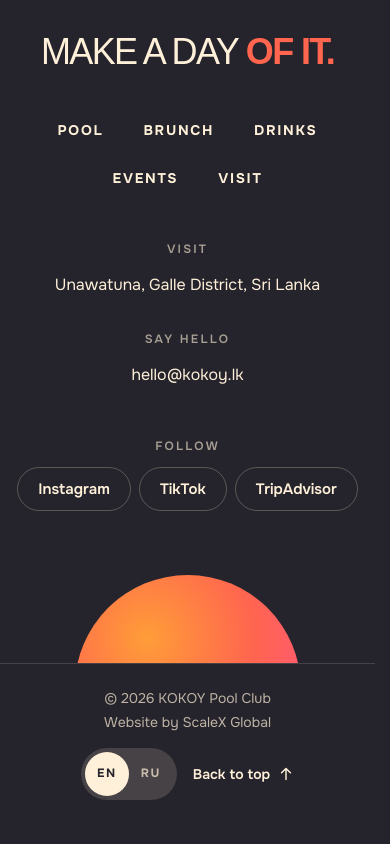
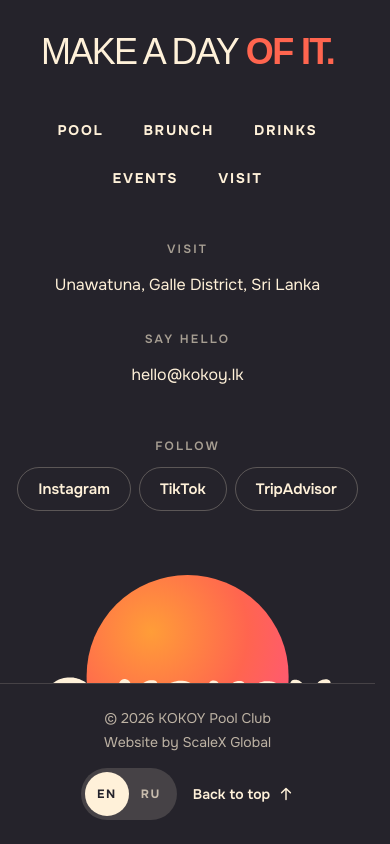
Before and after one commit to ScaleX-Dev/Kokoy, a Next.js app: page /en in a window 390 px wide. Shown: the part 10053-10897 px from the top of the page. Built offline with nearby package versions, Linux system fonts and the light colour scheme; no server answers; a web font is replaced by a local one.

Commit message:
footer pdate

```diff
--- a/src/app/globals.css
+++ b/src/app/globals.css
@@ -137,13 +137,6 @@
    the scrollbar and would push the final "Y" past the edge on desktop. */
 @utility wordmark-stage {
   container-type: inline-size;
-}
-@utility wordmark-fit {
-  font-family: var(--font-display);
-  font-weight: 900;
-  letter-spacing: -0.04em;
-  font-size: calc((100cqw - var(--pad) * 2) / 4.56);
-  line-height: 0.8;
 }
 
 /* Hero content waits for GSAP when JS and motion are on; the fallback keeps it from staying hidden. */
--- a/src/components/sections/Footer.tsx
+++ b/src/components/sections/Footer.tsx
@@ -8,21 +8,22 @@ import Rich from "../ui/Rich";
 import LangSwitch from "../ui/LangSwitch";
 import { useAnchor } from "../ui/Buttons";
 import { ArrowIcon } from "../ui/Icons";
+import { LogoMark, LogoWord } from "../ui/Wordmark";
 
-/** Everything centred on one axis: sign-off, links, address, socials, then the sunset wordmark. */
+/** Everything centred on one axis: sign-off, links, address, socials, then the logo at sunset. */
 export default function Footer() {
   const { t, scrollTo } = useUI();
   const anchor = useAnchor();
   const root = useRef<HTMLElement>(null);
 
-  // As the page ends the sun sets behind the wordmark.
+  // As the page ends the sun sets behind the logo, and the arch then the wordmark rise into view.
   useGSAP(
     () => {
       const mm = gsap.matchMedia();
       mm.add("(prefers-reduced-motion: no-preference)", () => {
         const st = { trigger: "[data-foot-stage]", start: "top bottom", end: "bottom bottom", scrub: 1 };
         gsap.fromTo("[data-foot-sun]", { yPercent: 0 }, { yPercent: 30, ease: "none", scrollTrigger: st });
-        gsap.from("[data-foot-char]", { yPercent: 100, ease: "none", stagger: 0.05, scrollTrigger: st });
+        gsap.from("[data-foot-char]", { yPercent: 100, ease: "none", stagger: 0.12, scrollTrigger: st });
       });
     },
     { scope: root },
@@ -84,14 +85,18 @@ export default function Footer() {
       </div>
 
       <div data-foot-stage className="wordmark-stage relative mt-16 overflow-hidden pt-[6vw] md:mt-24" aria-hidden="true">
-        <div data-foot-sun className="sun absolute top-0 left-1/2 aspect-square w-[58vw] -translate-x-1/2 rounded-full md:w-[40vw]" />
-        <p className="pad wordmark-fit relative flex justify-between overflow-hidden select-none">
-          {"KOKOY".split("").map((c, i) => (
-            <span key={i} data-foot-char className="inline-block pb-[0.05em]">
-              {c}
-            </span>
-          ))}
-        </p>
+        <div data-foot-sun className="sun absolute top-0 left-1/2 aspect-square w-[52vw] -translate-x-1/2 rounded-full md:w-[30vw]" />
+        {/* The logo, arch and wordmark, centred as the sun sets behind it. Sized from the container
+            width (the lockup is 4.36em across): 86% of it on phones, 60% from md up, so it signs
+            off the page without swamping it. Arch and wordmark share one baseline, like the horizon. */}
+        <div className="pad relative flex items-end justify-center gap-[0.2em] overflow-hidden pb-[0.1em] text-[calc((100cqw_-_var(--pad)_*_2)_*_0.86_/_4.36)] md:text-[calc((100cqw_-_var(--pad)_*_2)_*_0.6_/_4.36)] leading-none text-cream select-none">
+          <span data-foot-char className="block">
+            <LogoMark className="h-[1.15em]" />
+          </span>
+          <span data-foot-char className="block">
+            <LogoWord className="h-[0.78em]" />
+          </span>
+        </div>
       </div>
 
       <div className="pad relative flex flex-col items-center gap-4 border-t border-cream/15 bg-charcoal py-6 text-center text-sm text-cream/70 md:flex-row md:justify-between md:text-left">
```
